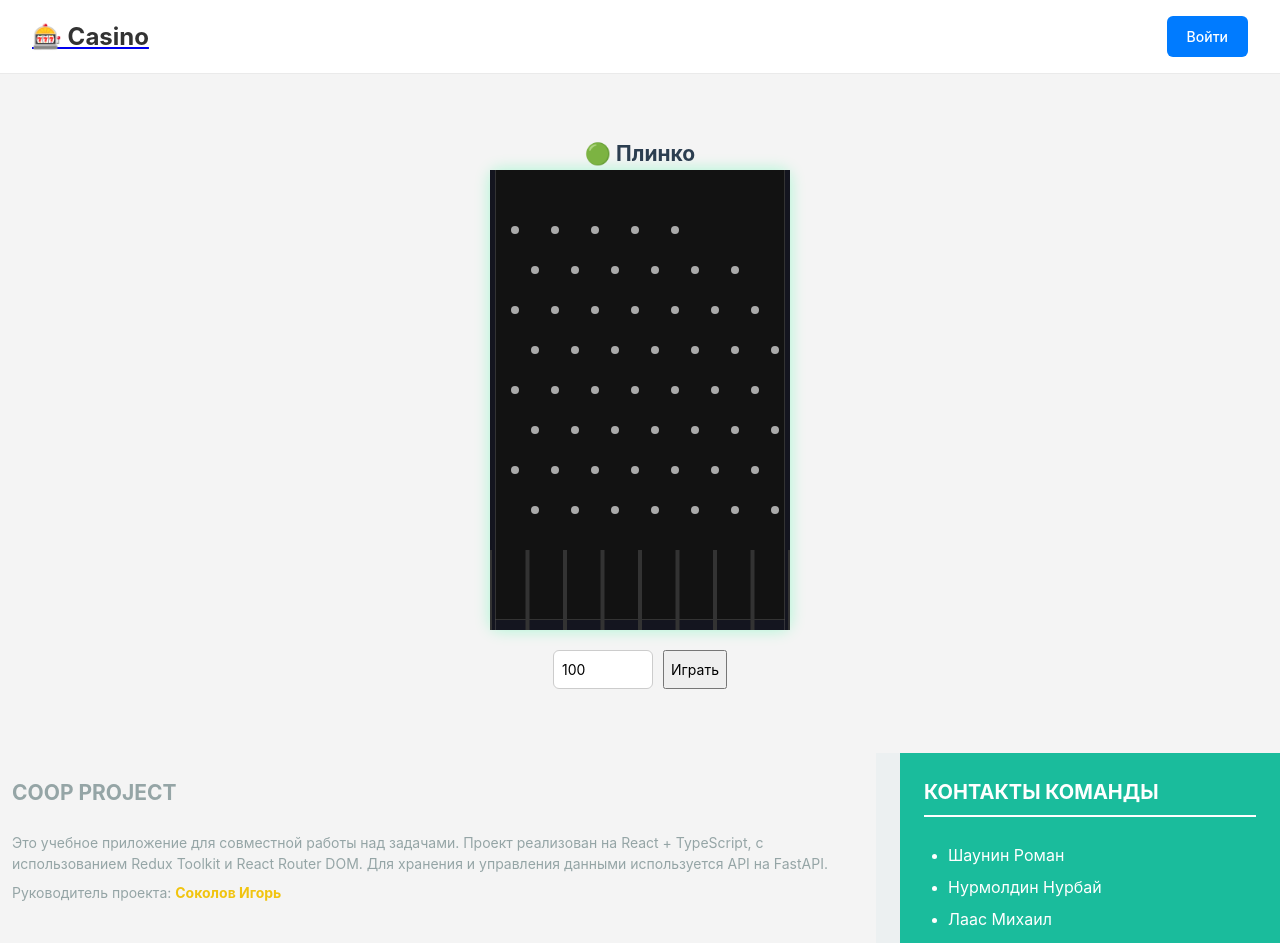
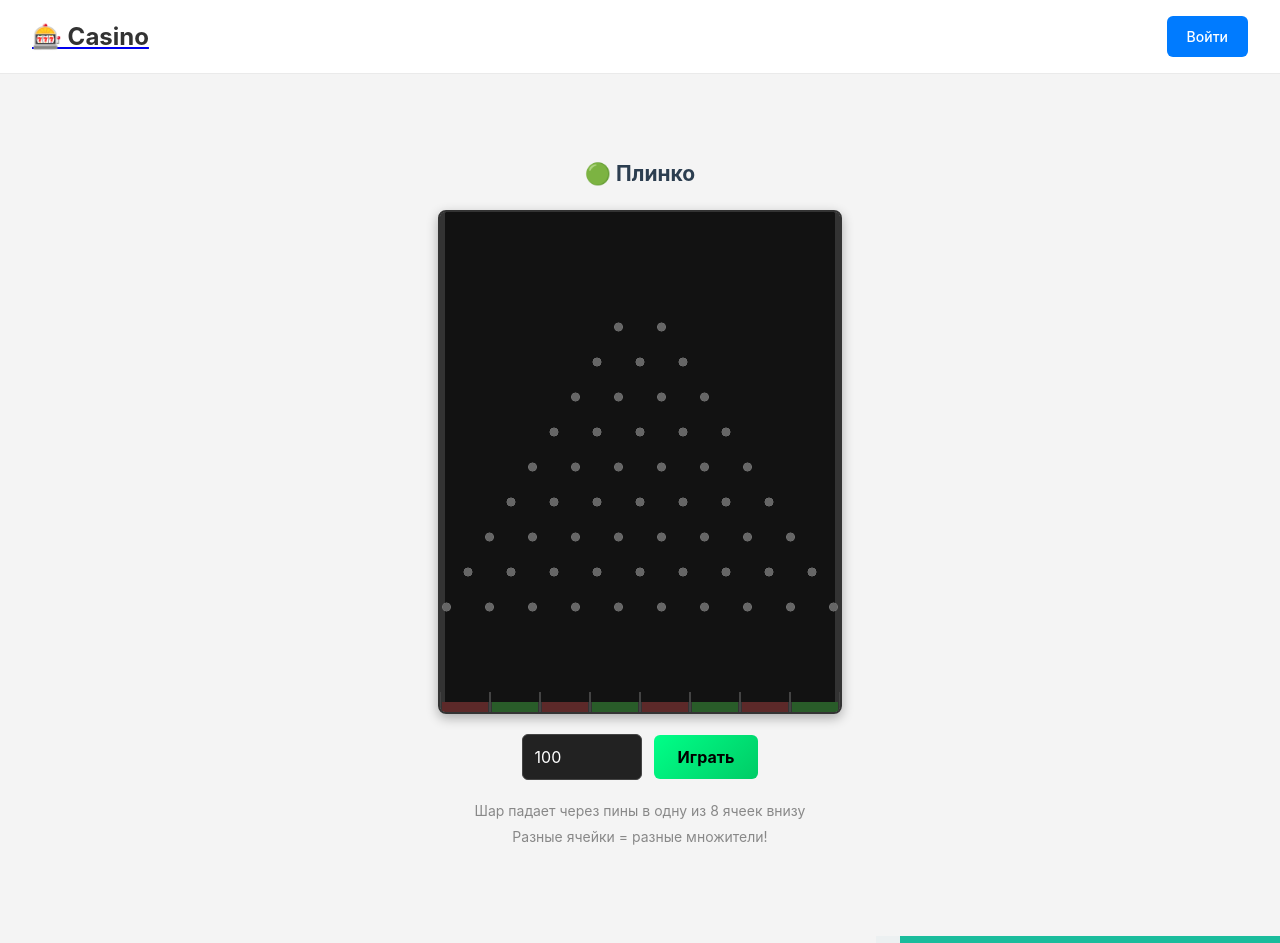
Before and after one commit to nurbay-bay/casino-client, a React (Vite) app: page /game/plinko in a window 1280 px wide. Shown: the top 943 px of the page. Built offline with nearby package versions, Linux system fonts and the light colour scheme; no server answers.

Commit message:
feat: correction of position

```diff
--- a/src/features/games/PlinkoGame.module.scss
+++ b/src/features/games/PlinkoGame.module.scss
@@ -1,26 +1,82 @@
+// PlinkoGame.module.scss
 .wrapper {
   text-align: center;
+  padding: 20px;
 }
 
 .canvas {
-  margin: 0 auto;
-  width: 300px;
-  height: 460px;
-  background: #121212;
-  border-radius: 10px;
-  box-shadow: 0 0 15px rgba(0, 255, 136, 0.3);
+  margin: 20px auto;
+  border: 2px solid #333;
+  border-radius: 8px;
+  overflow: hidden;
+  box-shadow: 0 4px 12px rgba(0, 0, 0, 0.3);
 }
 
 .controls {
   display: flex;
+  gap: 12px;
   justify-content: center;
-  gap: 10px;
-  margin-top: 20px;
+  align-items: center;
+  margin: 20px 0;
+
+  input {
+    padding: 10px 12px;
+    border: 1px solid #444;
+    border-radius: 6px;
+    width: 120px;
+    background: #222;
+    color: white;
+    font-size: 16px;
+
+    &:focus {
+      outline: none;
+      border-color: #00ff88;
+    }
+  }
+
+  button {
+    padding: 10px 24px;
+    background: linear-gradient(135deg, #00ff88, #00cc66);
+    color: #000;
+    border: none;
+    border-radius: 6px;
+    cursor: pointer;
+    font-weight: bold;
+    font-size: 16px;
+    transition: all 0.2s;
+
+    &:hover:not(:disabled) {
+      background: linear-gradient(135deg, #00ff99, #00dd77);
+      transform: translateY(-1px);
+    }
+
+    &:disabled {
+      background: #666;
+      color: #999;
+      cursor: not-allowed;
+      transform: none;
+    }
+  }
 }
 
-input {
-  width: 100px;
-  padding: 8px;
-  border-radius: 6px;
-  border: 1px solid #ccc;
+.info {
+  margin-top: 15px;
+  color: #888;
+  font-size: 14px;
+
+  p {
+    margin: 5px 0;
+  }
 }
+
+// Адаптивность
+@media (max-width: 400px) {
+  .controls {
+    flex-direction: column;
+
+    input {
+      width: 100%;
+      max-width: 200px;
+    }
+  }
+}
--- a/src/features/games/PlinkoGame.tsx
+++ b/src/features/games/PlinkoGame.tsx
@@ -17,11 +17,12 @@ export default function PlinkoGame() {
 
   useEffect(() => {
     const engine = Engine.create();
-    engine.gravity.y = 1.1;
+    engine.gravity.y = 0.5;
+    engine.gravity.x = 0;
     engineRef.current = engine;
 
-    const width = 300;
-    const height = 460;
+    const width = 400;
+    const height = 500;
 
     const render = Render.create({
       element: sceneRef.current!,
@@ -34,44 +35,92 @@ export default function PlinkoGame() {
       },
     });
 
-    // === Стенки и дно ===
+    // === Стенки ===
     const walls = [
-      Bodies.rectangle(width / 2, height, width, 20, { isStatic: true }), // дно
-      Bodies.rectangle(0, height / 2, 10, height, { isStatic: true }), // левая
-      Bodies.rectangle(width, height / 2, 10, height, { isStatic: true }), // правая
+      Bodies.rectangle(width / 2, height, width, 20, {
+        isStatic: true,
+        render: { fillStyle: "#333" },
+        label: "bottom"
+      }), // дно
+      Bodies.rectangle(0, height / 2, 10, height, {
+        isStatic: true,
+        render: { fillStyle: "#333" }
+      }), // левая
+      Bodies.rectangle(width, height / 2, 10, height, {
+        isStatic: true,
+        render: { fillStyle: "#333" }
+      }), // правая
     ];
     World.add(engine.world, walls);
 
-    // === Пины (препятствия) ===
+    // === Пирамида пинов ===
     const pins = [];
-    const rows = 8;
-    for (let row = 0; row < rows; row++) {
-      const y = 60 + row * 40;
-      const cols = row + 5;
-      for (let col = 0; col < cols; col++) {
-        const offsetX = row % 2 === 0 ? 25 : 45;
-        const x = offsetX + col * 40;
-        if (x > 10 && x < width - 10) {
-          pins.push(
-            Bodies.circle(x, y, 4, {
-              isStatic: true,
-              render: { fillStyle: "#aaa" },
-            })
-          );
-        }
+    const rows = 10;
+    const pinRadius = 4;
+    const verticalSpacing = 35;
+    const horizontalSpacing = 43;
+
+    for (let row = 1; row < rows; row++) {
+      const pinsInRow = row + 1;
+      const startY = 80 + row * verticalSpacing;
+
+      const totalWidth = (pinsInRow - 1) * horizontalSpacing;
+      const startX = (width - totalWidth) / 2;
+
+      for (let col = 0; col < pinsInRow; col++) {
+        const x = startX + col * horizontalSpacing;
+        pins.push(
+          Bodies.circle(x, startY, pinRadius, {
+            isStatic: true,
+            render: {
+              fillStyle: "#666",
+              strokeStyle: "#888",
+              lineWidth: 1
+            },
+            friction: 0.1,
+            restitution: 0.6
+          })
+        );
       }
     }
     World.add(engine.world, pins);
 
-    // === Вертикальные перегородки (ячейки внизу) ===
-    const bins = 8;
+    // === Только боковые перегородки для ячеек (оставляем проходы) ===
+    const bins = 8; // 8 ячеек
+    const binWidth = width / bins;
+
+    // Создаем только боковые стенки ячеек, без верхних перекрытий
     for (let i = 0; i <= bins; i++) {
-      const wall = Bodies.rectangle((width / bins) * i, height - 40, 4, 80, {
+      const wall = Bodies.rectangle(binWidth * i, height - 10, 2, 20, {
         isStatic: true,
-        render: { fillStyle: "#333" },
+        render: { fillStyle: "#444" },
+        friction: 0,
+        restitution: 0.1,
+        label: `bin_wall_${i}`
       });
       World.add(engine.world, wall);
     }
+
+    // === Зоны для определения, в какую ячейку упал шар ===
+    const binZones = [];
+    for (let i = 0; i < bins; i++) {
+      const zone = Bodies.rectangle(
+        binWidth * i + binWidth / 2,
+        height - 5,
+        binWidth - 4,
+        10,
+        {
+          isStatic: true,
+          isSensor: true, // Важно: сенсор не имеет физического тела
+          render: {
+            fillStyle: i % 2 === 0 ? "rgba(255,0,0,0.2)" : "rgba(0,255,0,0.2)"
+          },
+          label: `bin_${i}`
+        }
+      );
+      binZones.push(zone);
+    }
+    World.add(engine.world, binZones);
 
     const runner = Runner.create();
     runnerRef.current = runner;
@@ -95,28 +144,36 @@ export default function PlinkoGame() {
     const engine = engineRef.current!;
     const width = 300;
 
-    // 🎯 Меньший шар с рандомом
-    const startX = width / 2 + (Math.random() * 80 - 40);
-    const ball = Bodies.circle(startX, 10, 4.5, {
-      restitution: 0.7, // прыгучесть
+    // Создаем шар
+    const startX = width / 2 + (Math.random() * 10 + 45);
+    const ball = Bodies.circle(startX, 90, 5, {
+      restitution: 0.4,
       friction: 0.005,
-      density: 0.001,
-      render: { fillStyle: "#00ff88" },
+      frictionAir: 0.03,
+      density: 0.008,
+      render: {
+        fillStyle: "#00ff88",
+        strokeStyle: "#00cc66",
+        lineWidth: 1
+      },
+      label: "ball"
     });
 
     World.add(engine.world, ball);
 
-    // Маленький толчок для разнообразия
-    const impulseX = (Math.random() - 0.5) * 0.02;
-    Body.applyForce(ball, ball.position, { x: impulseX, y: 0 });
+    // Случайный толчок
+    const impulseX = (Math.random() - 0.5) * 0.008;
+    Body.applyForce(ball, ball.position, { x: 0, y: 0 });
 
     // Ждем, пока шар упадет вниз
     await new Promise<void>((resolve) => {
       const check = () => {
-        if (ball.position.y > 440) {
+        if (ball.position.y > 480) { // Когда шар достиг дна
           World.remove(engine.world, ball);
           resolve();
-        } else requestAnimationFrame(check);
+        } else {
+          requestAnimationFrame(check);
+        }
       };
       check();
     });
@@ -143,6 +200,12 @@ export default function PlinkoGame() {
       </div>
 
       {lastResult && lastResult.game === "plinko" && <GameResult data={lastResult} />}
+
+      {/* Подсказка о ячейках */}
+      <div className={s.info}>
+        <p>Шар падает через пины в одну из {8} ячеек внизу</p>
+        <p>Разные ячейки = разные множители!</p>
+      </div>
     </div>
   );
 }
```
